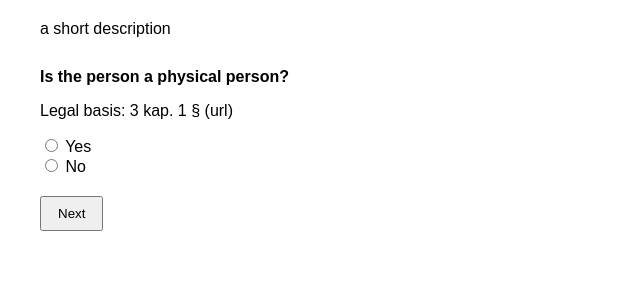
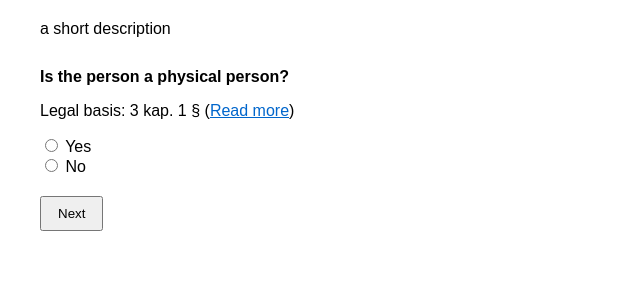
Before and after one commit to einfachjessi/rule_app, a Flask app: page / in a window 1280 px wide. Shown: the part 152-452 px from the top of the page, without its empty margins (0-640 px from the left). Run offline with Flask 3, Linux system fonts and the light colour scheme.

Commit message:
added first links

```diff
--- a/rules.json
+++ b/rules.json
@@ -7,12 +7,12 @@
         "1": {
             "question_text": "Is the person a physical person?",
             "question_legal_basis": "3 kap. 1 §",
-            "question_legal_basis_url": "url",
+            "question_legal_basis_url": "https://www.riksdagen.se/sv/dokument-och-lagar/dokument/svensk-forfattningssamling/inkomstskattelag-19991229_sfs-1999-1229/#K3",
             "choices": {
                 "Yes": {
                     "legal_reason": [
                         {
-                            "url": "link to law(?)",
+                            "url": "https://www.riksdagen.se/sv/dokument-och-lagar/dokument/svensk-forfattningssamling/inkomstskattelag-19991229_sfs-1999-1229/#K3",
                             "text": "See 3 Kap. 1 §: Physical persons have to pay taxes in Sweden."
                         }
                     ],
@@ -21,7 +21,7 @@
                 "No": {
                     "legal_reason": [
                         {
-                            "url": "link to law(?)",
+                            "url": "https://www.riksdagen.se/sv/dokument-och-lagar/dokument/svensk-forfattningssamling/inkomstskattelag-19991229_sfs-1999-1229/#K3",
                             "text": "The income is not taxable. See 3 Kap. 1 §"
                         }
                     ],
--- a/templates/index.html
+++ b/templates/index.html
@@ -20,7 +20,9 @@
         <div class="question">
             <form method="POST">
                 <p><strong>{{ question.question_text }}</strong></p>
-                <p>Legal basis: {{ question.question_legal_basis }} ({{ question.question_legal_basis_url }})</p>
+                {% if question.question_legal_basis %}
+                    <p>Legal basis: {{ question.question_legal_basis }} (<a href="{{ question.question_legal_basis_url }}" target="_blank">Read more</a>)</p>
+                {% endif %}
 
                 {% for choice, data in question.choices.items() %}
                     <div>
@@ -48,7 +50,7 @@
                     </div>
                 {% endfor %}
             {% else %}
-                <p>No legal reasons found.</p>
+                <p>No legal reasons found. (should not happen)</p>
             {% endif %}
             <a href="/">Start over</a>
         </div>
```
